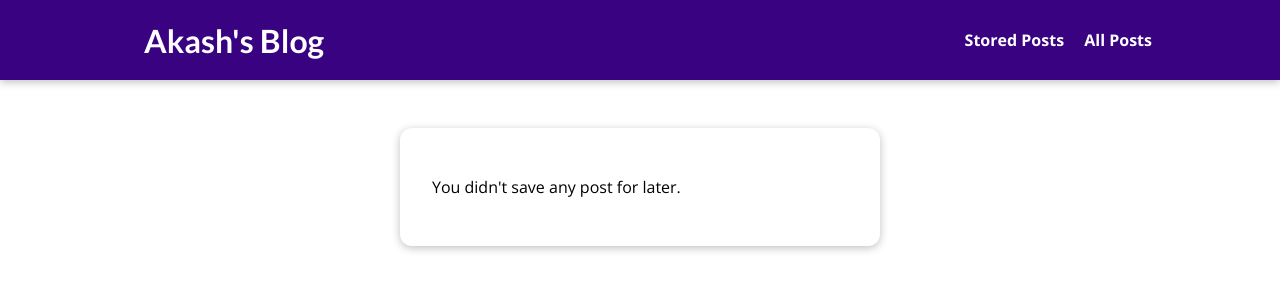
After one commit to AdvenAkash/my-site, a Django app: page /read-later in a window 1280 px wide. The commit adds this page. Shown: the top 300 px of the page. Run offline with Django 5.2, Linux system fonts and the light colour scheme.

Commit message:
Added removing the read later posts

```diff
--- /dev/null
+++ b/blog/static/blog/stored_post.css
@@ -0,0 +1,39 @@
+#main-navigation {
+  background-color: #390281;
+  box-shadow: 0 2px 8px rgba(0, 0, 0, 0.25);
+}
+
+#stored-posts {
+  margin: 8rem auto 3rem auto;
+  padding: 2rem;
+  border-radius: 12px;
+  box-shadow: 0 2px 8px rgba(0,0,0,0.25);
+  background-color: white;
+  width: 90%;
+  max-width: 30rem;
+
+}
+#stored-posts ul{
+  list-style: none;
+  margin: 0;
+  padding: 0;
+}
+#stored-posts li{
+  margin: 1rem 0rem;
+
+}
+
+#stored-posts a{
+  display: block;
+  padding: 1rem;
+  border: 1px solid #ccc;
+  width: 100%;
+  text-decoration: none;
+  color: #1b1b1b;
+  font-weight: bold;
+}
+
+#stored-posts a:hover,
+#stored-posts a:active{
+  background-color: #ccc;
+}
--- /dev/null
+++ b/blog/templates/blog/stored-posts.html
@@ -0,0 +1,21 @@
+{% extends "base.html" %}
+{% load static %}
+{% block title %}
+  My Stored Post
+{% endblock %}
+{% block css_files %}
+<link rel="stylesheet" href="{% static 'blog/stored_post.css' %}" />
+{% endblock %}
+
+{% block content %}
+    <section id="stored-posts">
+        {% if not has_posts %}
+        <p>You didn't save any post for later.</p>
+        {% endif%}
+        <ul>
+            {% for post in posts %}
+            <li><a href="{% url 'post-detail-page' post.slug %}">{{post.title}}</a></li>
+            {% endfor %}
+        </ul>
+    </section>
+{% endblock %}
--- a/blog/urls.py
+++ b/blog/urls.py
@@ -5,4 +5,5 @@ urlpatterns = [
     path("",views.StartingPageView.as_view(),name="starting-page"),
     path("posts",views.AllPostsViews.as_view(),name="posts-page"),
     path("posts/<slug:slug>",views.SinglePostView.as_view(),name="post-detail-page"), #dynamic link
+    path('read-later',views.ReadLaterView.as_view(),name="read-later")
 ]
--- a/blog/views.py
+++ b/blog/views.py
@@ -25,13 +25,22 @@ class AllPostsViews(ListView):
     context_object_name = "all_posts"
 
 class SinglePostView(View):
+    def is_stored_post(self,request,post_id):
+        stored_posts = request.session.get("stored_posts")
+        if stored_posts is not None:
+            is_saved_for_later = post_id in stored_posts
+        else:
+            is_saved_for_later = False
+        return is_saved_for_later
     def get(self,request,slug):
         post = Post.objects.get(slug=slug)
+
         context = {
             "post":post,
             "post_tag":post.tag.all(),
             "comment_form":CommentForm(),
             "comments":post.comments.all().order_by("-id"),
+            "saved_for_later": self.is_stored_post(request,post.id)
         }
         return render(request,"blog/post-detail.html",context)
 
@@ -51,5 +60,34 @@ class SinglePostView(View):
             "post_tag":post.tag.all(),
             "comment_form":comment_form,
             "comments":post.comments.all().order_by("-id"),
+            "saved_for_later": self.is_stored_post(request,post.id)
         }
         return render(request,"blog/post-detail.html",context)
+
+
+class ReadLaterView(View):
+    def get(self,request):
+        stored_posts  = request.session.get('stored_posts')
+        context = {}
+        if stored_posts is None or len(stored_posts) == 0:
+            context["posts"] = []
+            context["has_posts"] = False
+        else:
+            posts = Post.objects.filter(id__in=stored_posts)
+            context["posts"] = posts
+            context["has_posts"] = True
+        return render(request,"blog/stored-posts.html",context)
+
+    def post(self,request):
+        stored_posts  = request.session.get('stored_posts')
+        if stored_posts is None:
+            stored_posts = []
+
+        post_id = int(request.POST["post_id"])
+
+        if post_id not in stored_posts:
+            stored_posts.append(post_id)
+        else:
+            stored_posts.remove(post_id)
+        request.session["stored_posts"] = stored_posts
+        return HttpResponseRedirect("/")
--- a/static/app.css
+++ b/static/app.css
@@ -35,6 +35,7 @@ h3 {
   text-decoration: none;
   color: white;
   font-weight: bold;
+  margin-left:1rem;
 }
 
 #main-navigation a:hover,
--- a/templates/base.html
+++ b/templates/base.html
@@ -14,6 +14,7 @@
     <header id="main-navigation">
       <h1><a href="{% url 'starting-page' %}">Akash's Blog</a></h1>
       <nav>
+        <a href="{% url 'read-later'%}">Stored Posts</a>
         <a href="{% url 'posts-page'%}">All Posts</a>
       </nav>
     </header>
```
Also changed, not shown: blog/templates/blog/post-detail.html (+14 -0 lines), db.sqlite3.
